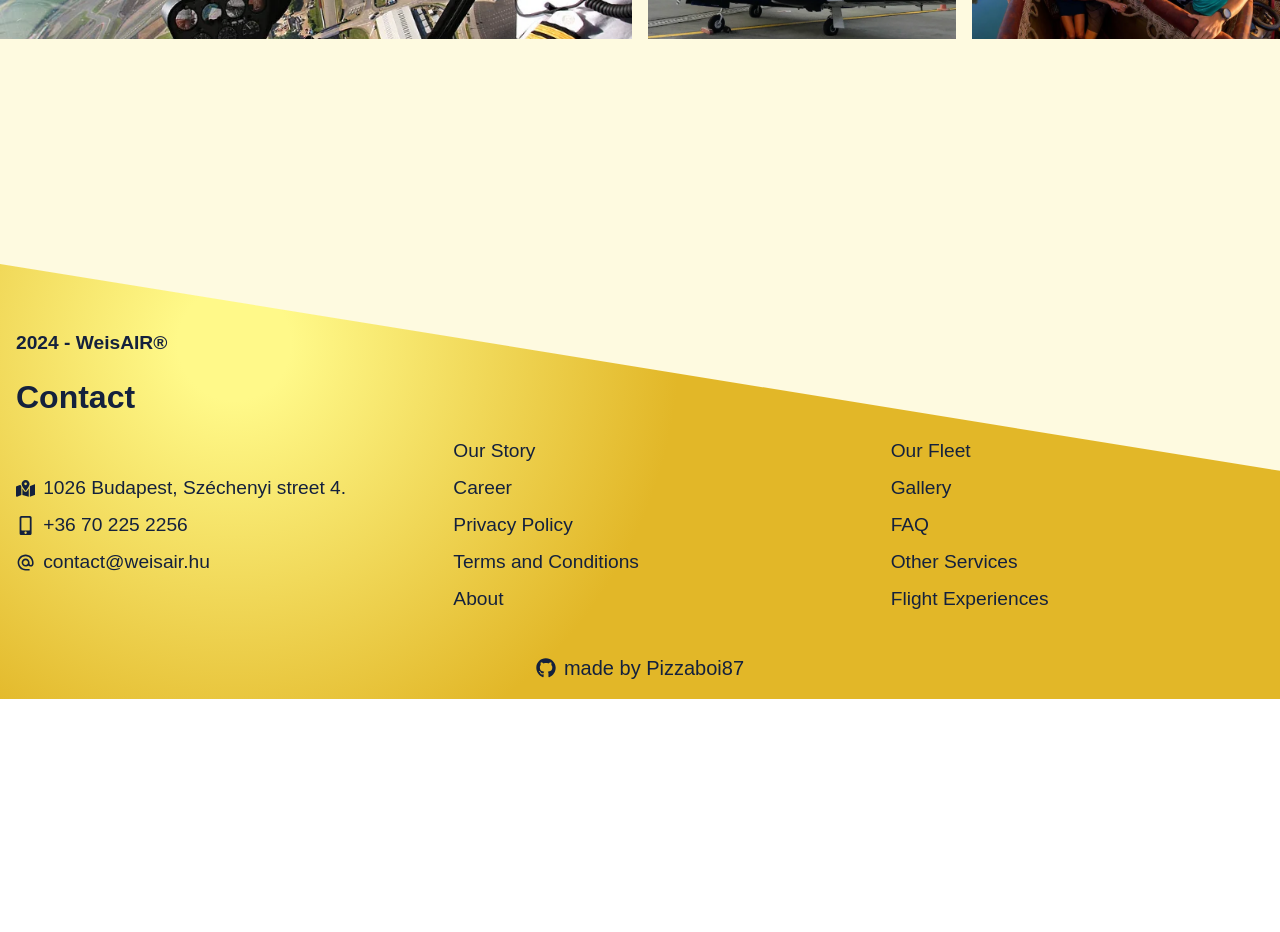
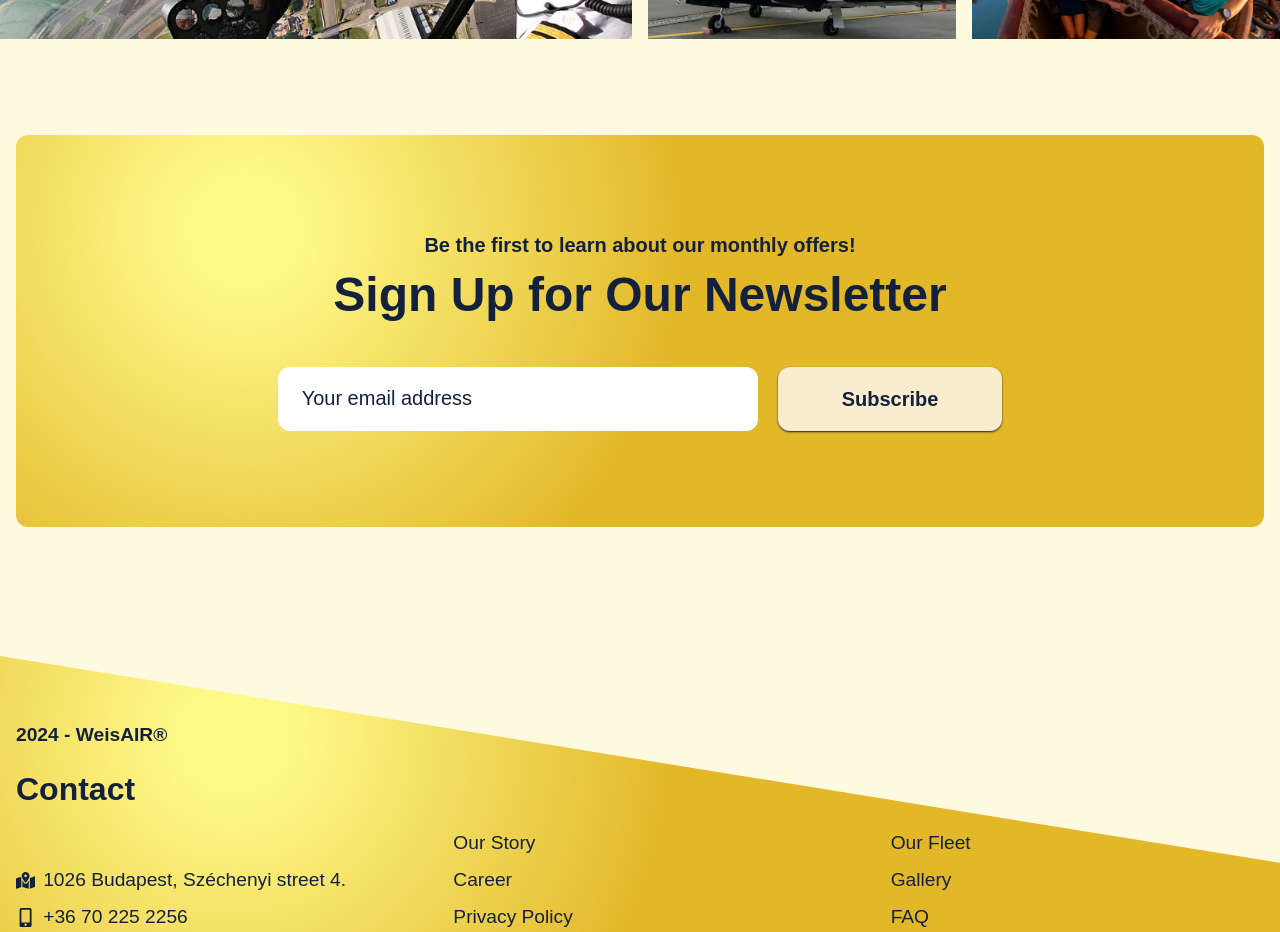
Before and after one commit to Pizzaboi87/weisair-flights, a Next.js app: page / in a window 1280 px wide. Shown: the part 1540-2472 px from the top of the page. Before the commit the page ends 2239 px from the top, so only its background shows below. Built offline with nearby package versions, Linux system fonts and the light colour scheme; no server answers; a web font is replaced by a local one.

Commit message:
added newsletter component

```diff
--- a/src/app/(web)/globals.css
+++ b/src/app/(web)/globals.css
@@ -42,7 +42,7 @@
 }
 
 .btn-primary {
-  @apply px-[5rem] md:px-[3rem] py-[1rem] md:py-[1.2rem] bg-gradientlight dark:bg-gradientdark rounded-lg md:rounded-xl shadow-sm shadow-textdark dark:shadow-textlight text-textdark dark:text-textlight font-bold text-base md:text-xl hover:scale-110 duration-300 transition-all;
+  @apply px-[5rem] md:px-[3rem] py-[1rem] md:py-[1.2rem] bg-gradientlight dark:bg-gradientdark rounded-lg md:rounded-xl shadow-sm shadow-textdark text-textdark dark:text-textlight font-bold text-base md:text-xl hover:scale-110 duration-300 transition-all;
 }
 
 .btn-secondary {
@@ -50,7 +50,7 @@
 }
 
 .btn-tertiary {
-  @apply px-6 md:px-[50px] lg:px-[72px] py-2 md:py-5 bg-tertiary-light rounded-lg md:rounded-2xl shadow-sm shadow-tertiary-light text-textlight font-bold text-base md:text-xl hover:scale-110 duration-300 transition-all;
+  @apply px-[5rem] md:px-[4rem] py-[1rem] md:py-[1.1rem] bg-filllight rounded-xl shadow-sm shadow-textdark text-textdark font-semibold text-base md:text-xl hover:scale-110 duration-300 transition-all;
 }
 
 .font-heading {
--- a/src/app/(web)/page.tsx
+++ b/src/app/(web)/page.tsx
@@ -1,5 +1,6 @@
 import Gallery from "@/components/gallery/Gallery";
 import Hero from "@/components/hero/Hero";
+import NewsLetter from "@/components/newsletter/Newsletter";
 import PageSearch from "@/components/page-search/PageSearch";
 
 const Home = () => {
@@ -8,6 +9,7 @@ const Home = () => {
       <Hero />
       <PageSearch />
       <Gallery />
+      <NewsLetter />
     </div>
   );
 };
--- /dev/null
+++ b/src/components/newsletter/Newsletter.tsx
@@ -0,0 +1,27 @@
+const NewsLetter = () => {
+  return (
+    <section className="container mx-auto px-4">
+      <form className="bg-gradientlight dark:bg-gradientdark text-textdark dark:text-textlight px-4 rounded-xl md:rounded-xl flex flex-col justify-center items-center py-6 md:py-24">
+        <p className="md:font-semibold text-lg md:text-xl text-center mb-3">
+          Be the first to learn about our monthly offers!
+        </p>
+        <p className="md:font-semibold font-medium text-2xl md:text-3xl lg:text-5xl text-center">
+          Sign Up for Our Newsletter
+        </p>
+
+        <div className="flex-col justify-center w-full md:flex-row flex pt-12">
+          <input
+            type="email"
+            placeholder="Your email address"
+            className="bg-white text-textdark md:h-[4rem] h-[3.5rem] mb-2 md:mb-0 rounded-xl pl-6 md:mr-5 md:w-[30rem] placeholder:text-textdark focus:outline-none"
+          />
+          <button type="button" className="btn-tertiary">
+            Subscribe
+          </button>
+        </div>
+      </form>
+    </section>
+  );
+};
+
+export default NewsLetter;
--- a/tailwind.config.ts
+++ b/tailwind.config.ts
@@ -14,14 +14,13 @@ const config: Config = {
         gradientdark: "linear-gradient( 86.3deg,  rgba(0,119,172,1) 3.6%, rgba(8,24,100,1) 87.6% );"
       },
       colors: {
-        primary: "#038C7F",
-        secondary: "#F2C641",
         filllight: "#FAEDCD",
         filldark: "#264653",
         bgdark: "#14213d",
         bglight: "#FEFAE0",
         textlight: "#FAEDCD",
         textdark: "#14213d",
+        yellow: "#F2C641",
         tertiary: {
           dark: "#fca311",
           light: "#bde0fe"
```
